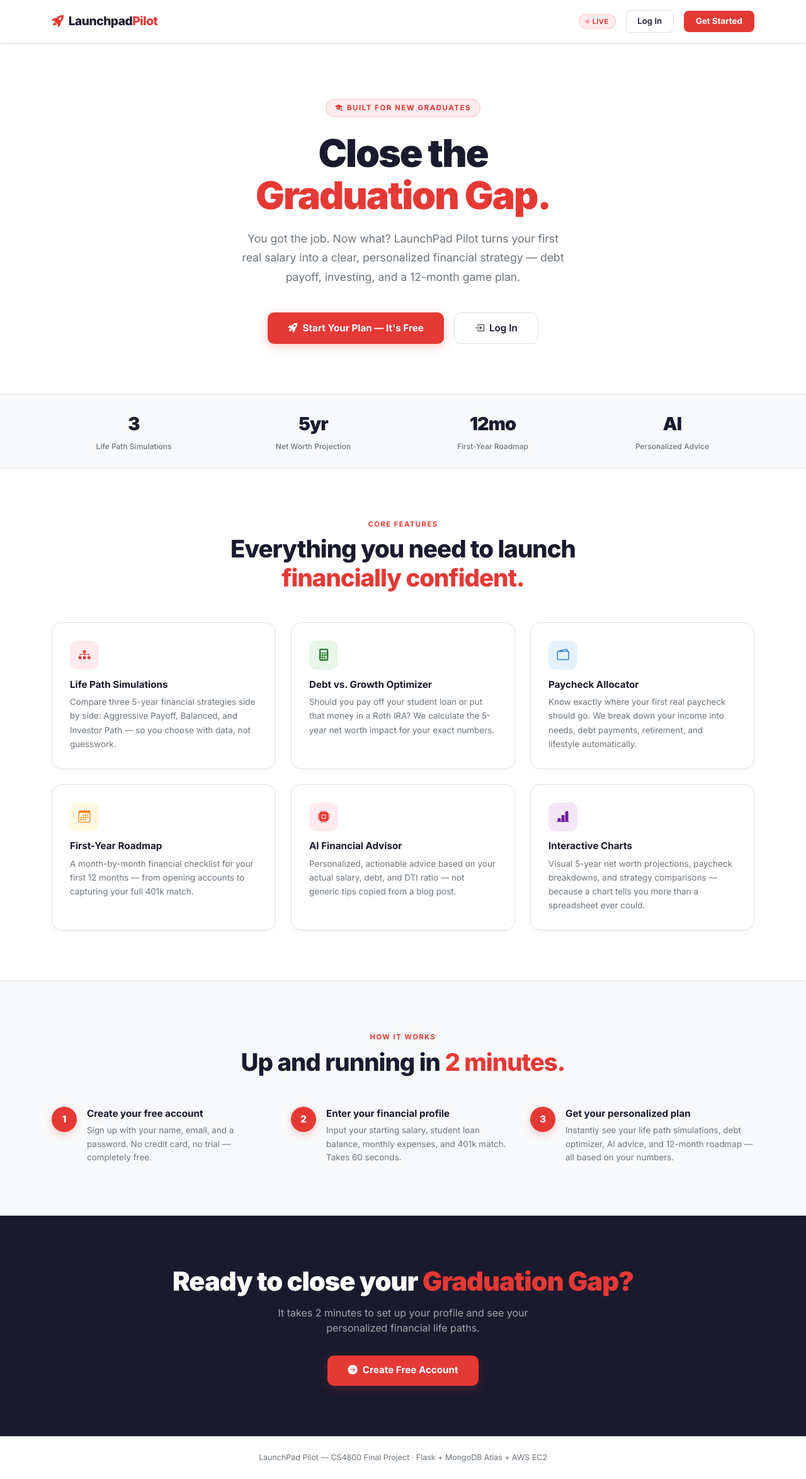
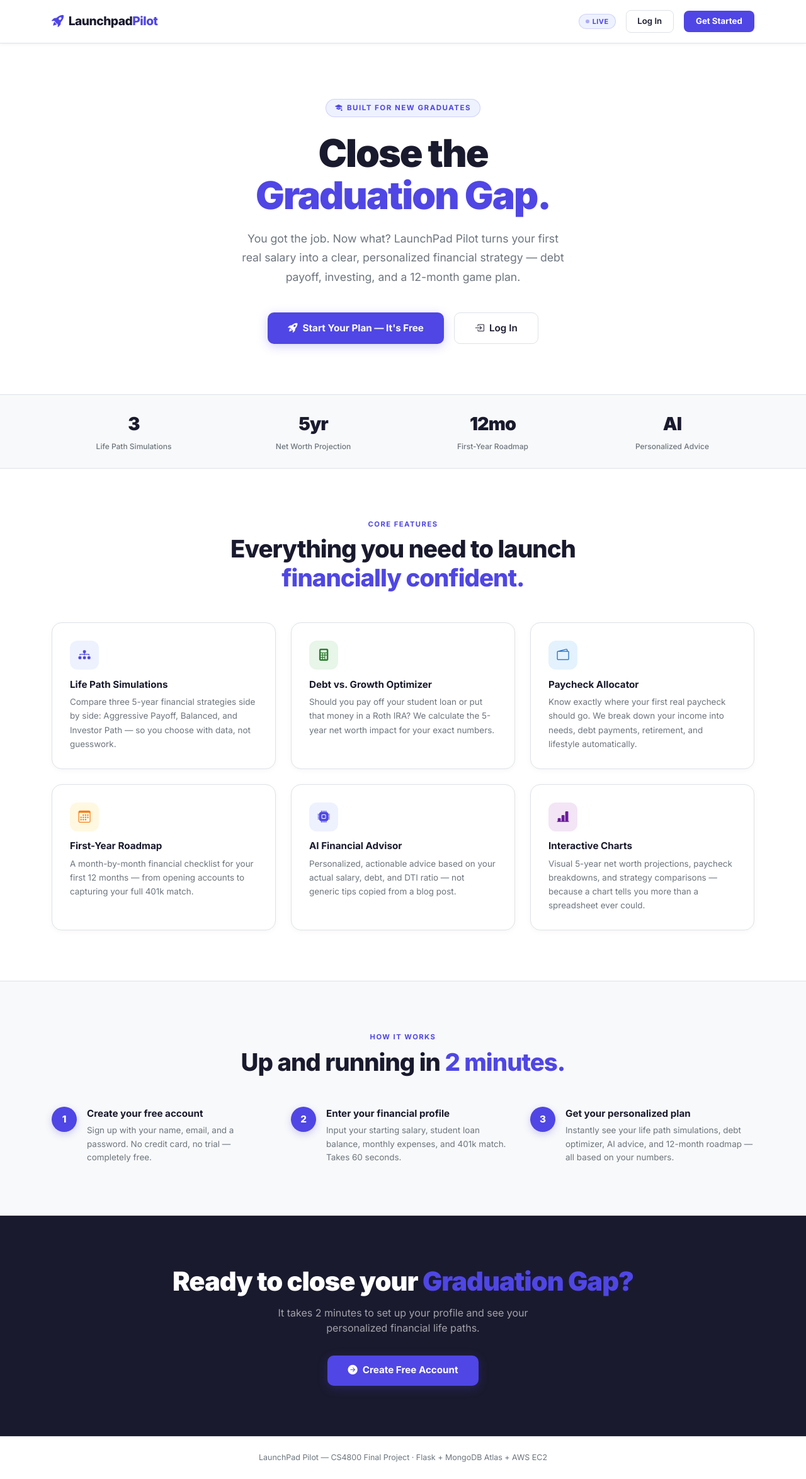
Before and after one commit to bradleyphan/LaunchPadPilotDemonstration, a Flask app: page / in a window 1280 px wide. Shown: the whole page at 63% size. Run offline with Flask 3, Linux system fonts and the light colour scheme.

Commit message:
Convert UI to light mode with Indigo accent

```diff
--- a/templates/base.html
+++ b/templates/base.html
@@ -41,9 +41,9 @@
       border-radius: 20px;
       letter-spacing: 0.3px;
     }
-    .badge-high    { background: rgba(239,68,68,0.12);   color: #f87171; }
-    .badge-medium  { background: rgba(245,158,11,0.12);  color: #fbbf24; }
-    .badge-success { background: rgba(36,161,72,0.12);   color: #4ade80; }
+    .badge-high    { background: rgba(79,70,229,0.1);    color: #4F46E5; }
+    .badge-medium  { background: rgba(217,119,6,0.1);    color: #D97706; }
+    .badge-success { background: rgba(5,150,105,0.1);    color: #059669; }
     .btn-primary-grad {
       background: linear-gradient(135deg, var(--primary), var(--accent));
       border: none;
--- a/templates/index.html
+++ b/templates/index.html
@@ -9,9 +9,9 @@
   <link href="https://cdn.jsdelivr.net/npm/bootstrap-icons@1.11.3/font/bootstrap-icons.min.css" rel="stylesheet" />
   <style>
     :root {
-      --red:        #E53935;
-      --red-dark:   #C62828;
-      --red-light:  #FFEBEE;
+      --ind:        #4F46E5;
+      --ind-dark:   #4338CA;
+      --ind-light:  #EEF2FF;
       --charcoal:   #1A1A2E;
       --navy:       #16213E;
       --gray-1:     #F8F9FA;
@@ -49,7 +49,7 @@
       letter-spacing: -.5px;
       text-decoration: none;
     }
-    .navbar-brand .accent { color: var(--red); }
+    .navbar-brand .accent { color: var(--ind); }
     .live-dot {
       display: inline-flex;
       align-items: center;
@@ -57,9 +57,9 @@
       font-size: .68rem;
       font-weight: 700;
       letter-spacing: .5px;
-      color: var(--red);
-      background: var(--red-light);
-      border: 1px solid rgba(229,57,53,.2);
+      color: var(--ind);
+      background: var(--ind-light);
+      border: 1px solid rgba(79,70,229,.2);
       padding: 3px 10px;
       border-radius: 20px;
     }
@@ -67,7 +67,7 @@
       content: '';
       width: 6px; height: 6px;
       border-radius: 50%;
-      background: var(--red);
+      background: var(--ind);
       animation: pulse 1.5s infinite;
     }
     @keyframes pulse { 0%,100%{opacity:1} 50%{opacity:.4} }
@@ -83,19 +83,19 @@
       text-decoration: none;
       transition: border-color .2s, background .2s;
     }
-    .btn-nav-login:hover { border-color: var(--red); color: var(--red); background: var(--red-light); }
+    .btn-nav-login:hover { border-color: var(--ind); color: var(--ind); background: var(--ind-light); }
 
     .btn-nav-cta {
       font-size: .83rem;
       font-weight: 700;
       padding: .45rem 1.2rem;
       border-radius: 8px;
-      background: var(--red);
+      background: var(--ind);
       color: #fff !important;
       text-decoration: none;
       transition: background .2s, transform .15s;
     }
-    .btn-nav-cta:hover { background: var(--red-dark); transform: translateY(-1px); }
+    .btn-nav-cta:hover { background: var(--ind-dark); transform: translateY(-1px); }
 
     /* ── Hero ─────────────────────────────────────────────────────────────── */
     .hero {
@@ -111,9 +111,9 @@
       font-weight: 700;
       letter-spacing: 1.5px;
       text-transform: uppercase;
-      color: var(--red);
-      background: var(--red-light);
-      border: 1px solid rgba(229,57,53,.2);
+      color: var(--ind);
+      background: var(--ind-light);
+      border: 1px solid rgba(79,70,229,.2);
       padding: 5px 14px;
       border-radius: 20px;
       margin-bottom: 1.5rem;
@@ -126,7 +126,7 @@
       color: var(--charcoal);
       margin-bottom: 1.25rem;
     }
-    .hero h1 .red { color: var(--red); }
+    .hero h1 .ind { color: var(--ind); }
     .hero p.lead {
       font-size: 1.1rem;
       color: var(--gray-text);
@@ -139,7 +139,7 @@
       display: inline-flex;
       align-items: center;
       gap: .5rem;
-      background: var(--red);
+      background: var(--ind);
       color: #fff;
       font-weight: 700;
       font-size: .95rem;
@@ -147,9 +147,9 @@
       border-radius: 10px;
       text-decoration: none;
       transition: background .2s, transform .15s, box-shadow .2s;
-      box-shadow: 0 4px 16px rgba(229,57,53,.25);
+      box-shadow: 0 4px 16px rgba(79,70,229,.25);
     }
-    .btn-hero-primary:hover { background: var(--red-dark); transform: translateY(-2px); box-shadow: 0 8px 24px rgba(229,57,53,.3); color: #fff; }
+    .btn-hero-primary:hover { background: var(--ind-dark); transform: translateY(-2px); box-shadow: 0 8px 24px rgba(79,70,229,.3); color: #fff; }
 
     .btn-hero-secondary {
       display: inline-flex;
@@ -185,7 +185,7 @@
       font-weight: 700;
       letter-spacing: 1.5px;
       text-transform: uppercase;
-      color: var(--red);
+      color: var(--ind);
     }
     .section-headline {
       font-size: clamp(1.7rem, 3vw, 2.4rem);
@@ -203,8 +203,8 @@
       box-shadow: 0 2px 8px rgba(0,0,0,.04);
     }
     .feature-card:hover {
-      border-color: var(--red);
-      box-shadow: 0 8px 28px rgba(229,57,53,.1);
+      border-color: var(--ind);
+      box-shadow: 0 8px 28px rgba(79,70,229,.1);
       transform: translateY(-4px);
     }
     .feature-icon {
@@ -227,13 +227,13 @@
     .step-number {
       width: 40px; height: 40px;
       border-radius: 50%;
-      background: var(--red);
+      background: var(--ind);
       color: #fff;
       font-weight: 800;
       font-size: .95rem;
       display: flex; align-items: center; justify-content: center;
       flex-shrink: 0;
-      box-shadow: 0 4px 12px rgba(229,57,53,.25);
+      box-shadow: 0 4px 12px rgba(79,70,229,.25);
     }
     .step-title { font-weight: 700; font-size: .95rem; color: var(--charcoal); margin-bottom: .25rem; }
     .step-desc  { font-size: .84rem; color: var(--gray-text); margin: 0; line-height: 1.6; }
@@ -264,7 +264,7 @@
 <nav class="navbar navbar-expand-lg">
   <div class="container d-flex justify-content-between align-items-center">
     <a class="navbar-brand" href="/">
-      <i class="bi bi-rocket-takeoff-fill me-2" style="color:var(--red)"></i>Launchpad<span class="accent">Pilot</span>
+      <i class="bi bi-rocket-takeoff-fill me-2" style="color:var(--ind)"></i>Launchpad<span class="accent">Pilot</span>
     </a>
     <div class="d-flex align-items-center gap-3">
       <span class="live-dot d-none d-sm-inline-flex">LIVE</span>
@@ -278,7 +278,7 @@
 <section class="hero">
   <div class="container">
     <div class="hero-eyebrow"><i class="bi bi-mortarboard-fill"></i> Built for New Graduates</div>
-    <h1>Close the<br/><span class="red">Graduation Gap.</span></h1>
+    <h1>Close the<br/><span class="ind">Graduation Gap.</span></h1>
     <p class="lead">You got the job. Now what? LaunchPad Pilot turns your first real salary into a clear, personalized financial strategy — debt payoff, investing, and a 12-month game plan.</p>
     <div class="d-flex justify-content-center gap-3 flex-wrap">
       <a href="/register" class="btn-hero-primary">
@@ -320,12 +320,12 @@
   <div class="container">
     <div class="text-center mb-5">
       <p class="section-eyebrow mb-2">Core Features</p>
-      <h2 class="section-headline">Everything you need to launch<br/><span style="color:var(--red)">financially confident.</span></h2>
+      <h2 class="section-headline">Everything you need to launch<br/><span style="color:var(--ind)">financially confident.</span></h2>
     </div>
     <div class="row g-4">
       <div class="col-md-4">
         <div class="feature-card">
-          <div class="feature-icon" style="background:var(--red-light);color:var(--red)"><i class="bi bi-diagram-3-fill"></i></div>
+          <div class="feature-icon" style="background:var(--ind-light);color:var(--ind)"><i class="bi bi-diagram-3-fill"></i></div>
           <h5>Life Path Simulations</h5>
           <p>Compare three 5-year financial strategies side by side: Aggressive Payoff, Balanced, and Investor Path — so you choose with data, not guesswork.</p>
         </div>
@@ -353,7 +353,7 @@
       </div>
       <div class="col-md-4">
         <div class="feature-card">
-          <div class="feature-icon" style="background:var(--red-light);color:var(--red)"><i class="bi bi-cpu-fill"></i></div>
+          <div class="feature-icon" style="background:var(--ind-light);color:var(--ind)"><i class="bi bi-cpu-fill"></i></div>
           <h5>AI Financial Advisor</h5>
           <p>Personalized, actionable advice based on your actual salary, debt, and DTI ratio — not generic tips copied from a blog post.</p>
         </div>
@@ -374,7 +374,7 @@
   <div class="container">
     <div class="text-center mb-5">
       <p class="section-eyebrow mb-2">How It Works</p>
-      <h2 class="section-headline">Up and running in <span style="color:var(--red)">2 minutes.</span></h2>
+      <h2 class="section-headline">Up and running in <span style="color:var(--ind)">2 minutes.</span></h2>
     </div>
     <div class="row g-4 justify-content-center">
       <div class="col-md-4">
@@ -411,7 +411,7 @@
 <!-- CTA -->
 <section class="cta-section">
   <div class="container">
-    <h2>Ready to close your <span style="color:var(--red)">Graduation Gap?</span></h2>
+    <h2>Ready to close your <span style="color:var(--ind)">Graduation Gap?</span></h2>
     <p>It takes 2 minutes to set up your profile and see your personalized financial life paths.</p>
     <a href="/register" class="btn-hero-primary" style="display:inline-flex;">
       <i class="bi bi-arrow-right-circle-fill"></i> Create Free Account
```
Also changed, not shown: templates/dashboard.html (+62 -48 lines).
